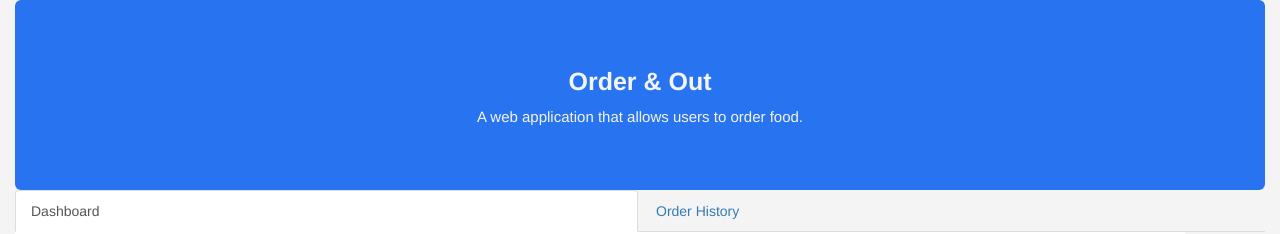
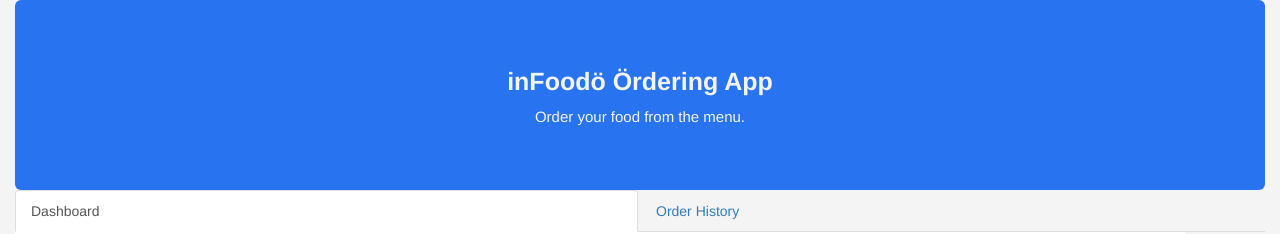
Before and after one commit to ishaank15/foodApp, a React (Create React App) app: page / in a window 1280 px wide. Shown: the top 234 px of the page. Built offline with nearby package versions, Linux system fonts and the light colour scheme; no server answers.

Commit message:
Heading changes

```diff
--- a/src/App.js
+++ b/src/App.js
@@ -8,8 +8,8 @@ class App extends Component {
     return (
       <div className="container-fluid">
         <div className="jumbotron">
-          <h1>Order & Out</h1>
-          <p>A web application that allows users to order food.</p>
+          <h1> inFoodö Ördering App</h1>
+          <p>Order your food from the menu.</p>
         </div>
         <Tabs defaultActiveKey="Dashboard" id="uncontrolled-tab-example">
           <Tab eventKey="Dashboard" title="Dashboard">
```
